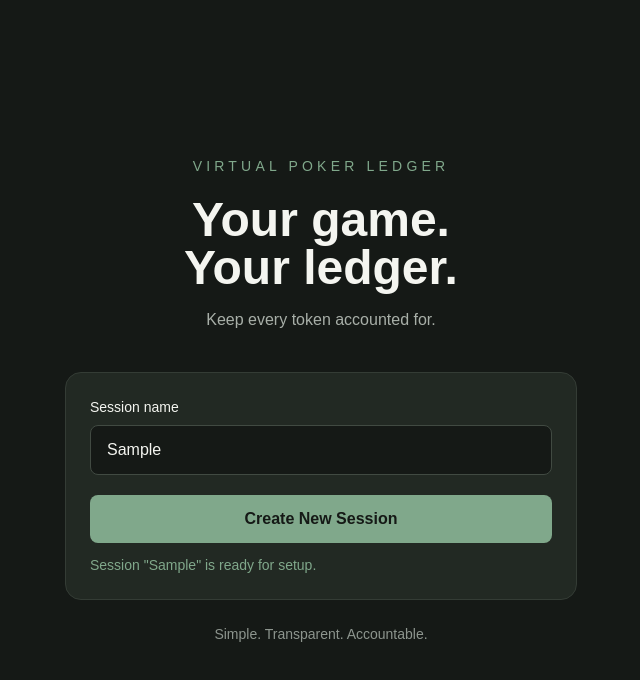
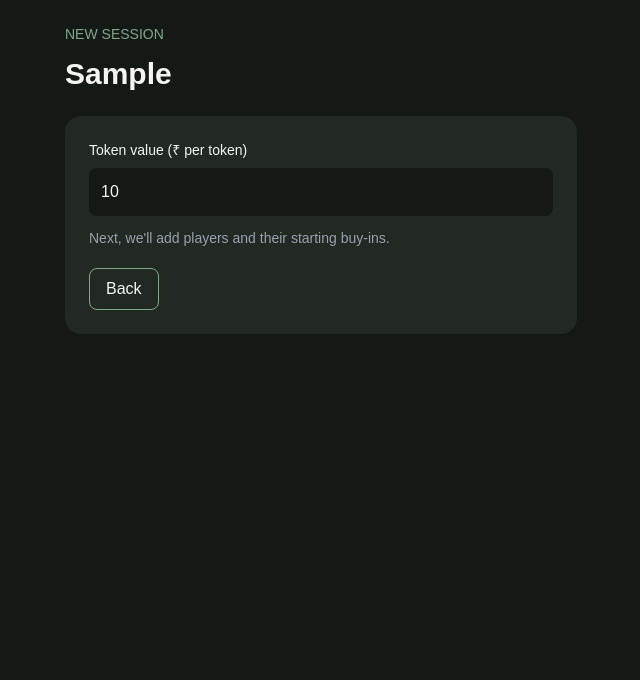
Before and after one commit to DhruvGarghub/virtual-poker-ledger, a Next.js app: page / in a window 1280 px wide. Both pictures are taken after typing "Sample" into the empty fields and a click on the button "Create New Session". Shown: the top 680 px of the page, without its empty margins (319-959 px from the left). Built offline with nearby package versions, Linux system fonts and the light colour scheme.

Commit message:
Added poker session setup screen

```diff
--- a/app/page.tsx
+++ b/app/page.tsx
@@ -5,6 +5,7 @@ import { useState } from "react";
 export default function Home() {
   const [sessionName, setSessionName] = useState("");
   const [message, setMessage] = useState("");
+  const [screen,setScreen] = useState("home");
 
   function handleCreateSession() {
     if (!sessionName.trim()) {
@@ -12,8 +13,47 @@ export default function Home() {
       return;
     }
 
-    setMessage(`Session "${sessionName.trim()}" is ready for setup.`);
+    setScreen("setup");
   }
+
+  if (screen === "setup") {
+  return (
+    <main className="min-h-screen bg-[#151916] text-[#F4F5F0] p-6">
+      <div className="mx-auto max-w-lg">
+        <p className="text-sm text-[#80A88B]">NEW SESSION</p>
+
+        <h1 className="mt-3 text-3xl font-bold">
+          {sessionName.trim()}
+        </h1>
+
+        <div className="mt-6 rounded-2xl bg-[#222923] p-6">
+          <label className="block text-sm">
+            Token value (₹ per token)
+          </label>
+
+          <input
+            type="number"
+            min="0.01"
+            step="any"
+            defaultValue="10"
+            className="mt-2 w-full rounded-lg bg-[#151916] p-3 text-[#F4F5F0]"
+          />
+
+          <p className="mt-3 text-sm text-gray-400">
+            Next, we'll add players and their starting buy-ins.
+          </p>
+
+          <button
+            onClick={() => setScreen("home")}
+            className="mt-5 rounded-lg border border-[#80A88B] px-4 py-2"
+          >
+            Back
+          </button>
+        </div>
+      </div>
+    </main>
+  );
+}
   return (
     <main className="min-h-screen bg-[#151916] text-[#F4F5F0] flex items-center justify-center px-6">
       <div className="w-full max-w-lg text-center">
```
